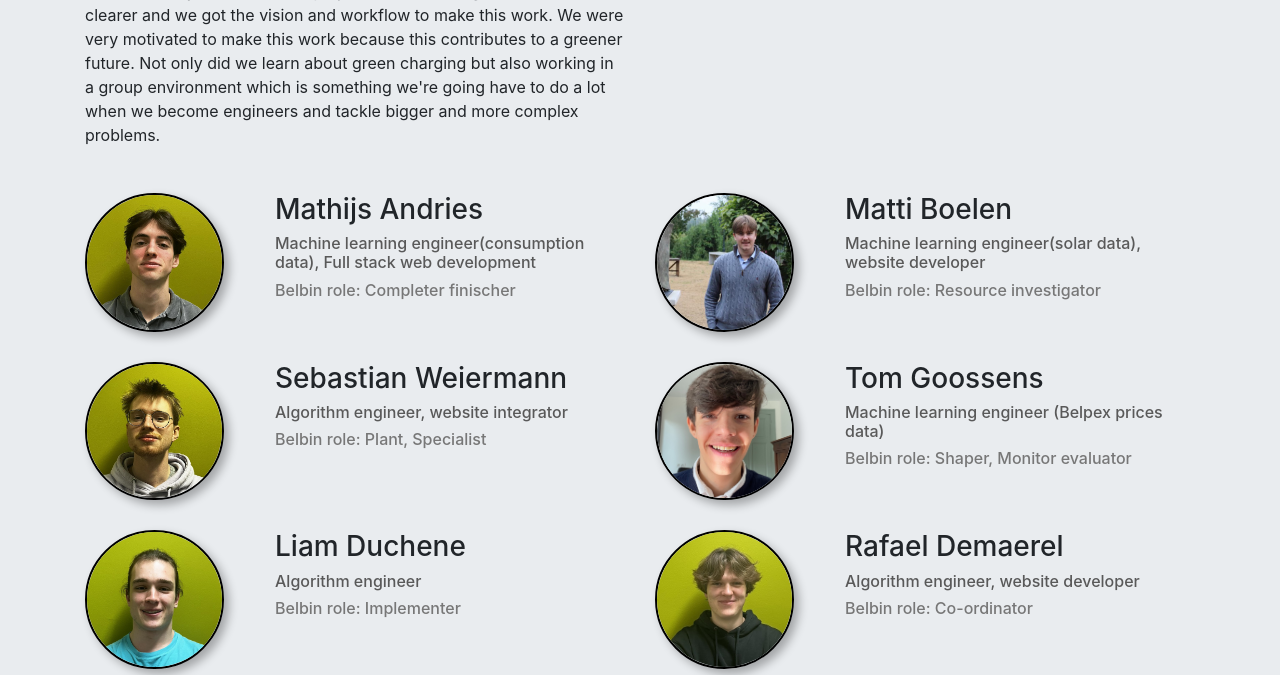
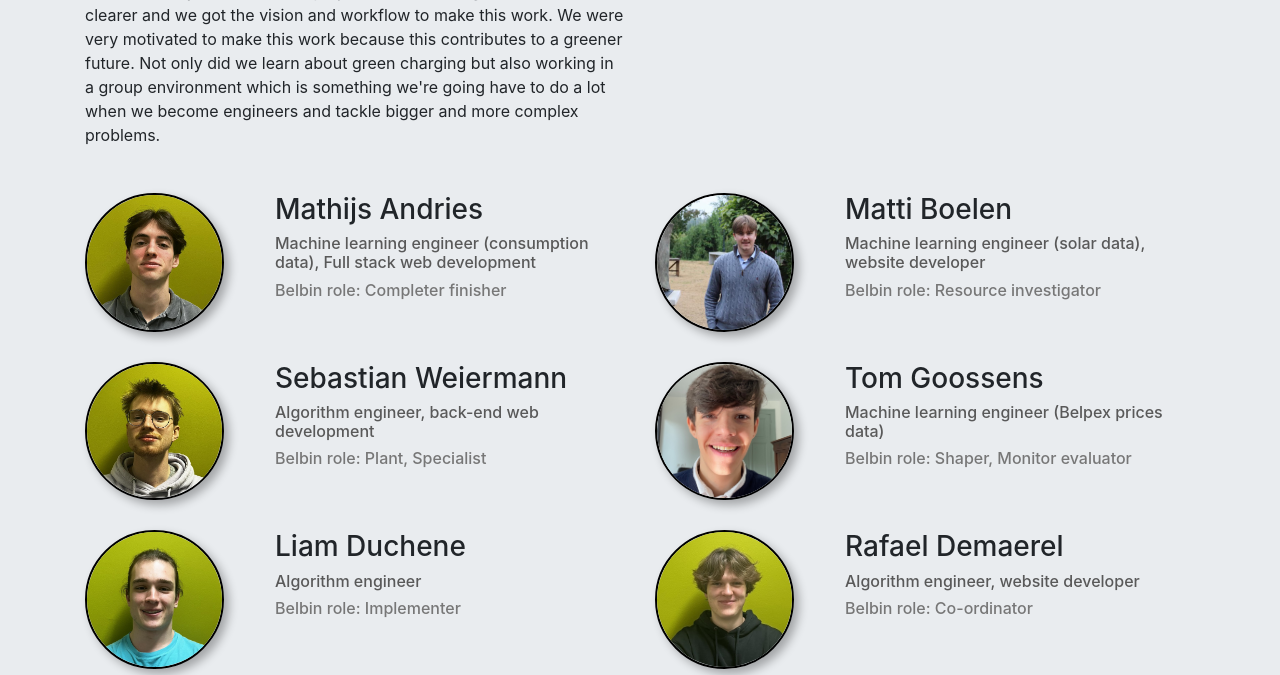
Before and after one commit to Mappy-P/Smart-Grid-Data-UI-2, a Flask app: page /about-us in a window 1280 px wide. Shown: the part 480-1155 px from the top of the page. Run offline with Flask 3, Linux system fonts and the light colour scheme; some libraries are stand-ins or nearby versions.

Commit message:
versie bij avond verslag

```diff
--- a/website/static/landing_parallax.js
+++ b/website/static/landing_parallax.js
@@ -32,7 +32,7 @@ function update(cursorPosition) {
             parseFloat(getComputedStyle(el).left) < window.innerWidth / 2 ? 1 : -1;
         let zValue = (cursorPosition - parseFloat(getComputedStyle(el).left)) * isInLeft *0.1;
 
-        if (yValue < 0){
+        if (yValue < 20){
             console.log('bovenste helft scherm');
             el.style.transform = `translateX(calc(-50% + ${
                 -xValue*speedx
--- a/website/templates/about_us.html
+++ b/website/templates/about_us.html
@@ -32,8 +32,8 @@
             </div>
             <div class = "col nopadding">
                 <h3>Mathijs Andries</h3>
-                <h6 style = "color:rgb(89, 89, 89)">Machine learning engineer(consumption data), Full stack web development</h6>
-                <h6 style = "color:rgb(119, 119, 119)">Belbin role: Completer finischer</h6>
+                <h6 style = "color:rgb(89, 89, 89)">Machine learning engineer (consumption data), Full stack web development</h6>
+                <h6 style = "color:rgb(119, 119, 119)">Belbin role: Completer finisher</h6>
             </div>
 
         </div>
@@ -44,7 +44,7 @@
             </div>
             <div class = "col nopadding">
                 <h3>Sebastian Weiermann</h3>
-                <h6 style = "color:rgb(89, 89, 89)">Algorithm engineer, website integrator</h6>
+                <h6 style = "color:rgb(89, 89, 89)">Algorithm engineer, back-end web development</h6>
                 <h6 style = "color:rgb(119, 119, 119)">Belbin role: Plant, Specialist</h6>
             </div>
 
@@ -72,7 +72,7 @@
             </div>
             <div class = "col nopadding">
                 <h3>Matti Boelen</h3>
-                <h6 style = "color:rgb(89, 89, 89)">Machine learning engineer(solar data), website developer</h6>
+                <h6 style = "color:rgb(89, 89, 89)">Machine learning engineer (solar data), website developer</h6>
                 <h6 style = "color:rgb(119, 119, 119)">Belbin role: Resource investigator</h6>
             </div>
 
```
